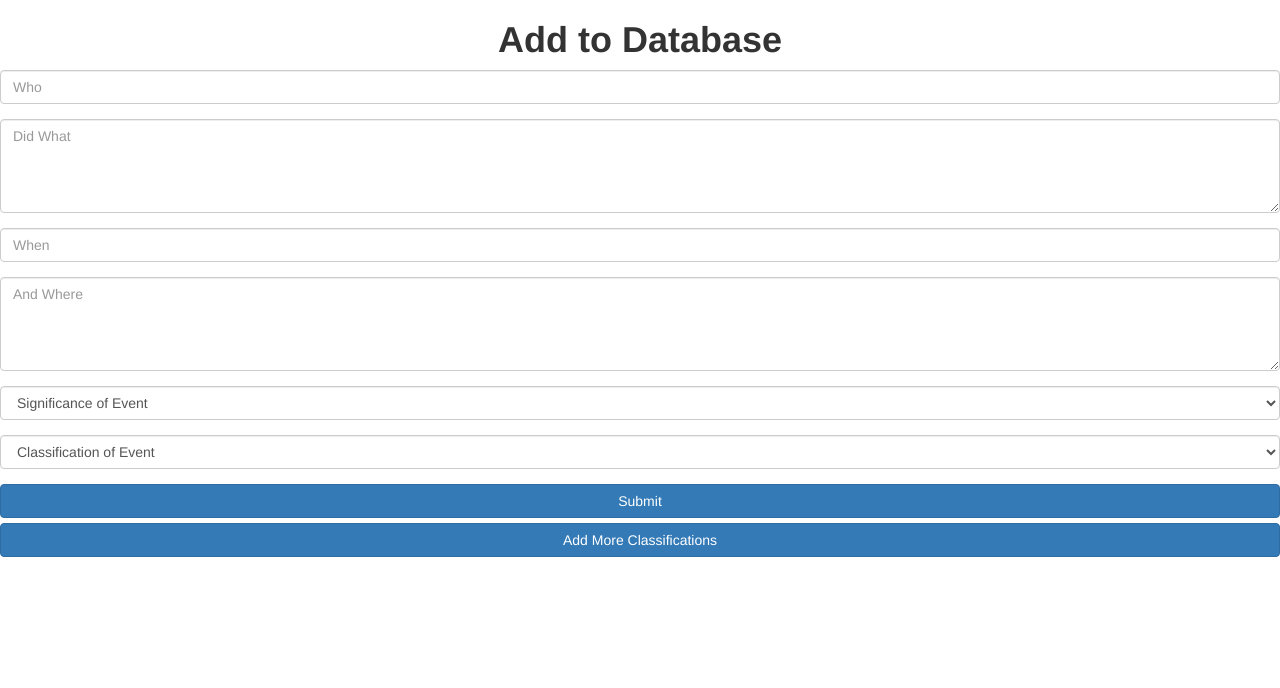
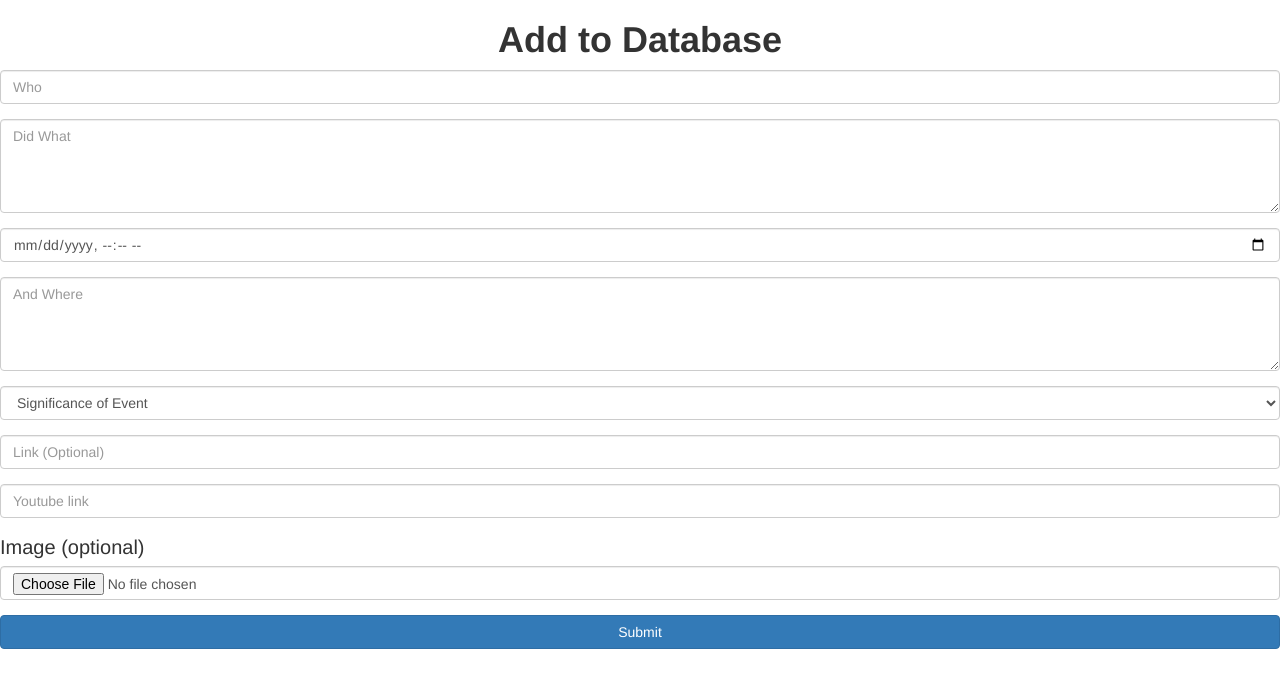
Before and after one commit to zzastrow2015/tl-js.github.io, a Jekyll site: the page database_entry/database.html, which Jekyll copies as it is, in a window 1280 px wide. Shown: the top 688 px of the page. Built offline with Jekyll 4.4.1, drawn with Linux system fonts in a browser that asks for light colours; nearby versions of some CDN libraries.

Commit message:
More adjustments to data entry

```diff
--- a/database_entry/database.css
+++ b/database_entry/database.css
@@ -31,6 +31,11 @@ h1 {
 	padding-top: 2em;
 }
 
+.file-input{
+	border: 1px solid #ccc;
+	border-radius: 4px;
+}
+
 .fa-list-container {
 	overflow: auto;
 	max-height: 200px;
--- a/database_entry/view.html
+++ b/database_entry/view.html
@@ -1,4 +1,19 @@
 <h1>Add to Database</h1>
+
+<!--
+Database Columns
+id      Not from here (auto increment)
+who
+what
+when
+where
+image
+link
+video
+category
+rating  (Not sure if we want to do rating of 1-3 or have ratings be unique. i.e. drag and drop order all events)
+				(Could do a multi tier rating organization. Have them labeled as 1-3 and then within their tiers organized.)
+-->
 
 <form>
 	<div class="form-group">
@@ -8,8 +23,12 @@
 		<textarea ng-model="what" class="form-control" rows="4" placeholder="Did What" required></textarea>
 	</div>
 	<div class="form-group">
-		<input ng-model="when" type="text" class="form-control" id="databaseWhen" placeholder="When" required>
+		<input ng-model="when" type="datetime-local" class="form-control" id="databaseWhen" placeholder="When" required>
 	</div>
+	<!--
+	TODO: Convert this to use location selector
+	http://logicify.github.io/jquery-locationpicker-plugin/
+	-->
 	<div class="form-group">
 		<textarea ng-model="where" class="form-control" rows="4" placeholder="And Where" required></textarea>
 	</div>
@@ -21,11 +40,30 @@
 			<option value=3>Significant</option>
 		</select>
 	</div>
+	<!--<div class="form-group">-->
+		<!--<select ng-model="classification" ng-options="classification.title for classification in classifications" class="form-control" required>-->
+			<!--<option value="" disabled selected>Classification of Event</option>-->
+		<!--</select>-->
+	<!--</div>-->
 	<div class="form-group">
-		<select ng-model="classification" ng-options="classification.title for classification in classifications" class="form-control" required>
-			<option value="" disabled selected>Classification of Event</option>
-		</select>
+		<input ng-model="link" type="text" class="form-control" placeholder="Link (Optional)">
+	</div>
+	<!--
+	TODO: Once we start using these links we need to make them work
+	http://stackoverflow.com/questions/19836015/youtube-url-in-video-tag
+	http://mediaelementjs.com/examples/?name=youtube
+	TODO: Maybe also allow people to upload a video themselves (like the images)
+	-->
+	<div class="form-group">
+		<input ng-model="video" type="text" class="form-control" placeholder="Youtube link">
+	</div>
+	<!--
+	TODO: Add the ability for an image to be a url
+	-->
+	<div class="form-group">
+		<label for="imageInput">Image (optional)</label>
+		<input ng-model="image" type="file" id="imageInput" class="form-control">
 	</div>
 	<button type="submit" class="btn btn-primary btn-block">Submit</button>
-	<button type="button" class="btn btn-primary btn-block" ng-click="goto('add')">Add More Classifications</button>
+	<!--<button type="button" class="btn btn-primary btn-block" ng-click="goto('add')">Add More Classifications</button>-->
 </form>
```
